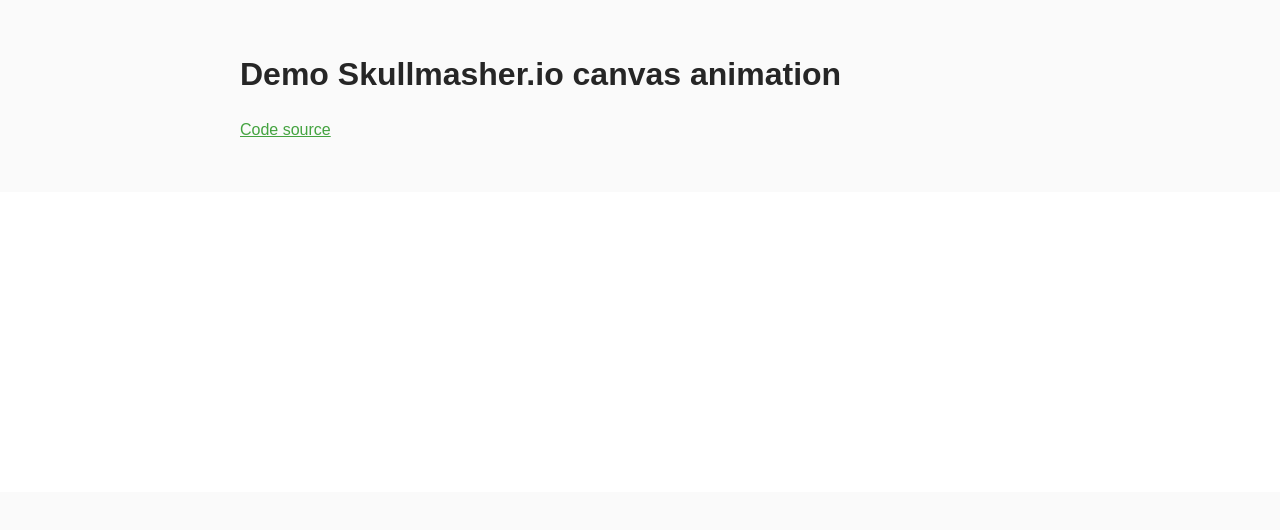
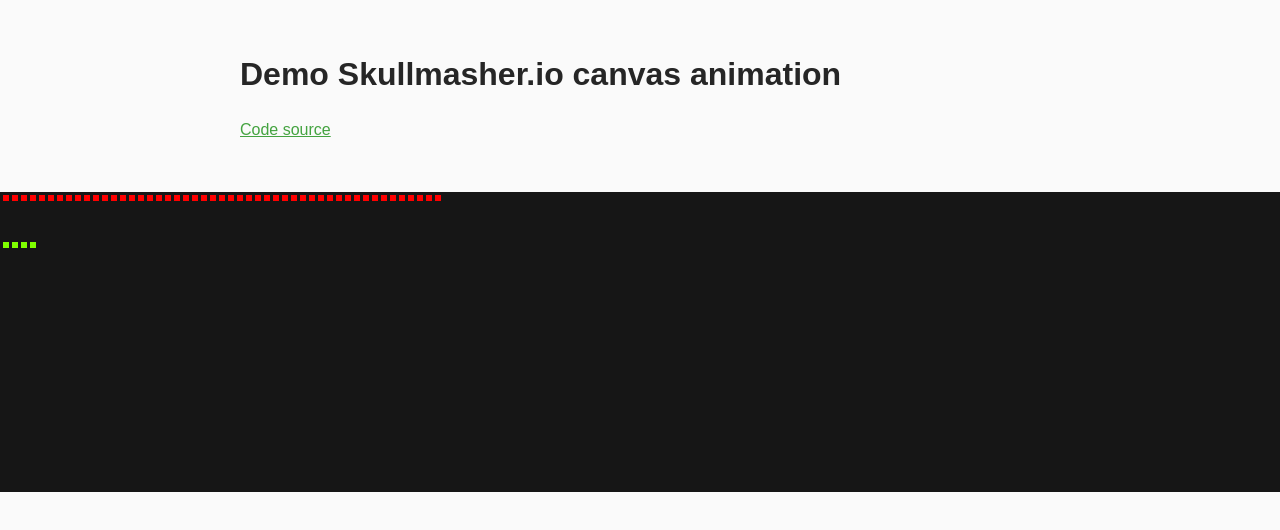
Before and after one commit to SkullMasher/skullmasher.io-canvas, a website: page app/index.html in a window 1280 px wide. Drawn offline with Linux system fonts and the light colour scheme.

Commit message:
:skull: Creating a line of squares

```diff
--- a/app/js/script.js
+++ b/app/js/script.js
@@ -1,9 +1,34 @@
 // Vanilla Javascript please
 document.addEventListener('DOMContentLoaded', function (event) {
-  console.log('DOM fully loaded and parsed')
+  var canvas = document.querySelector('#canvas')
+
+  // Canvas size
   var canvasHeight = 300
-
-  var canvas = document.querySelector('#canvas')
   canvas.width = window.innerWidth
   canvas.height = canvasHeight
+
+  // set context of the canvas 2d or webGL
+  var c = canvas.getContext('2d', {alpha: true})
+
+  // Colors
+  var rectMainColor = '#ff0000'
+
+  // Square Dimension
+  var squareD = 6
+
+  // spacing beetween squares
+  var spacing = 3
+
+  c.fillStyle = 'chartreuse'
+  c.fillRect(spacing, 50, squareD, squareD)
+  c.fillRect((spacing * 2) + squareD, 50, squareD, squareD)
+  c.fillRect((spacing * 3) + (squareD * 2), 50, squareD, squareD)
+  c.fillRect((spacing * 4) + (squareD * 3), 50, squareD, squareD)
+
+  c.fillStyle = rectMainColor
+  for (var i = 1; i < 50; i++) {
+    var x = (spacing * i) + (squareD * (i - 1))
+    var y = spacing
+    c.fillRect(x, y, squareD, squareD)
+  }
 })
--- a/app/scss/style.scss
+++ b/app/scss/style.scss
@@ -10,6 +10,6 @@
 }
 
 #canvas {
-  background-color: #fff;
+  background-color: #161616;
   margin-top: 50px;
 }
```
Also changed, not shown: app/index.html (+1 -3 lines), app/css/style.css, app/css/style.map.css.
